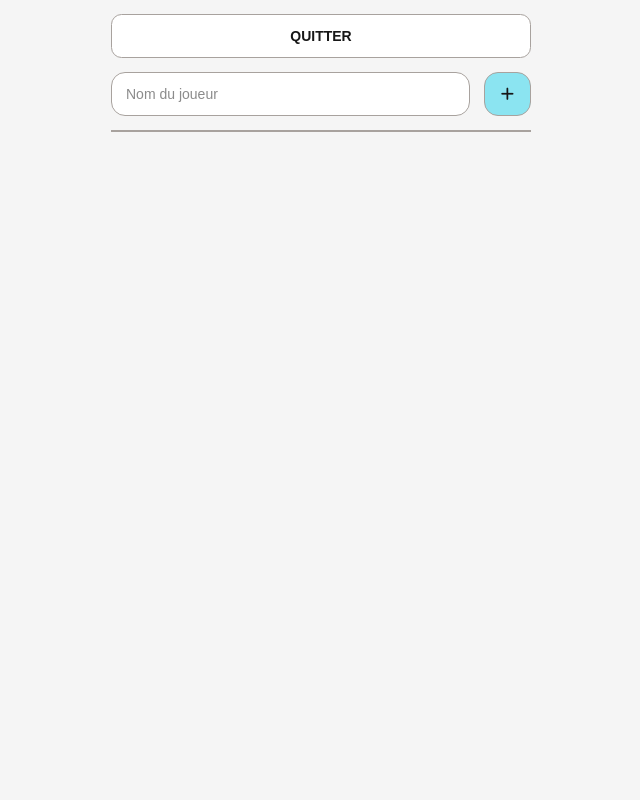
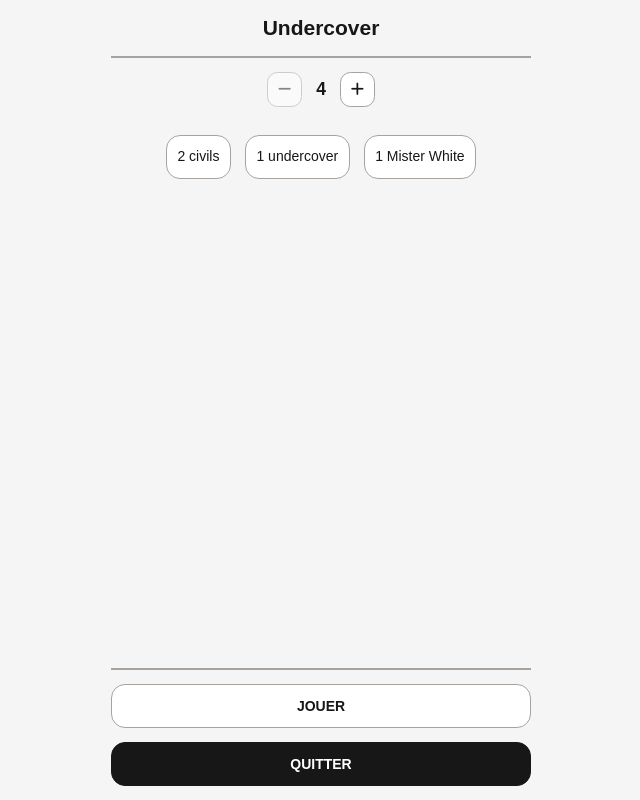
Before and after one commit to bastos-rcd/MyGame, a React (Vite) app: page /undercover in a window 1280 px wide. Shown: the whole page, without its empty margins (319-959 px from the left). Built offline with nearby package versions, Linux system fonts and the light colour scheme; a web font is replaced by a local one.

Commit message:
feat: nb players

```diff
--- /dev/null
+++ b/src/components/button.tsx
@@ -0,0 +1,42 @@
+interface Props {
+	label: string
+	style: 'default' | 'light' | 'dark'
+	action: () => void
+}
+
+export default function Button(props: Props) {
+	return (
+		<button
+			className="rounded-2xl border p-3 font-bold uppercase"
+			style={{
+				color:
+					props.style === 'default'
+						? 'var(--text)'
+						: props.style === 'light'
+							? 'var(--text)'
+							: props.style === 'dark'
+								? 'white'
+								: '',
+				backgroundColor:
+					props.style === 'default'
+						? 'var(--surface)'
+						: props.style === 'light'
+							? 'white'
+							: props.style === 'dark'
+								? 'var(--text)'
+								: '',
+				borderColor:
+					props.style === 'default'
+						? 'var(--border)'
+						: props.style === 'light'
+							? 'var(--border)'
+							: props.style === 'dark'
+								? 'var(--text)'
+								: '',
+			}}
+			onClick={() => props.action()}
+		>
+			{props.label}
+		</button>
+	)
+}
--- a/src/components/buzzer/buzzer-result.tsx
+++ b/src/components/buzzer/buzzer-result.tsx
@@ -2,7 +2,7 @@ import { useNavigate } from 'react-router-dom'
 
 import { buzzerStore } from '@/store/buzzer.store'
 
-import Exit from '@/components/exit'
+import Exit from '@/components/button'
 
 export default function BuzzerResult() {
 	const navigate = useNavigate()
--- a/src/components/exit.tsx
+++ /dev/null
@@ -1,21 +0,0 @@
-import { useNavigate } from 'react-router-dom'
-
-interface Props {
-	action: () => void
-}
-
-export default function Exit(props: Props) {
-	const navigate = useNavigate()
-
-	return (
-		<button
-			className="rounded-xl border border-(--border) bg-white p-3 font-bold uppercase"
-			onClick={() => {
-				props.action()
-				navigate('/')
-			}}
-		>
-			Quitter
-		</button>
-	)
-}
--- a/src/components/undercover/undercover-start.tsx
+++ b/src/components/undercover/undercover-start.tsx
@@ -1,52 +1,67 @@
-import { useState } from 'react'
+import { useNavigate } from 'react-router-dom'
 
 import { undercoverStore } from '@/store/undercover.store'
 
+import { compute } from '@/utils/undercover'
+
 import Divider from '@/components/divider'
-import Exit from '@/components/exit'
+import Button from '@/components/button'
 
 export default function UndercoverStart() {
-	const { players, setPlayers } = undercoverStore()
+	const navigate = useNavigate()
 
-	const [name, setName] = useState<string>('')
-
-	const handleAdd = () => {
-		if (!name.trim()) {
-			return
-		}
-
-		if (players.some((p) => p.name === name)) {
-			alert('Ce joueur existe déjà !')
-			return
-		}
-
-		setPlayers([...players, { name, role: null, die: false }])
-		setName('')
-	}
+	const { start, nbPlayers, setNbPlayers } = undercoverStore()
 
 	return (
 		<>
-			<Exit action={() => {}} />
+			<h1 className="w-full text-center text-2xl font-bold">Undercover</h1>
 
-			<div className="flex flex-row items-center gap-4">
-				<input
-					className="w-full rounded-2xl border border-(--border) bg-white px-4 py-3 outline-none"
-					type="text"
-					placeholder="Nom du joueur"
-					value={name}
-					onChange={(e) => setName(e.target.value)}
-				/>
+			<Divider />
 
-				<button
-					className="rounded-2xl border border-(--border) bg-(--blue)/50 px-4 py-3 text-center"
-					onClick={handleAdd}
-					disabled={!name.trim()}
-				>
-					<i className="fa-solid fa-plus"></i>
-				</button>
+			<div className="flex flex-1 flex-col gap-8">
+				<div className="flex flex-row items-center justify-center gap-4">
+					<button
+						className="flex h-10 w-10 items-center justify-center rounded-xl border border-(--border) bg-white p-3 disabled:opacity-50"
+						disabled={nbPlayers === 4}
+						onClick={() => setNbPlayers(nbPlayers - 1)}
+					>
+						<i className="fa-solid fa-minus"></i>
+					</button>
+
+					<span className="text-xl font-semibold">{nbPlayers}</span>
+
+					<button
+						className="flex h-10 w-10 items-center justify-center rounded-xl border border-(--border) bg-white p-3 disabled:opacity-50"
+						disabled={nbPlayers === 20}
+						onClick={() => setNbPlayers(nbPlayers + 1)}
+					>
+						<i className="fa-solid fa-plus"></i>
+					</button>
+				</div>
+
+				<div className="flex flex-row flex-wrap items-center justify-center gap-4">
+					{Object.entries(compute(nbPlayers)).map(([key, value], index) => (
+						<div
+							className="rounded-2xl border border-(--border) bg-white p-3"
+							key={index}
+						>
+							{value} {key === 'mister' ? 'Mister White' : key}
+						</div>
+					))}
+				</div>
 			</div>
 
 			<Divider />
+
+			<Button label="Jouer" style="light" action={start} />
+
+			<Button
+				label="Quitter"
+				style="dark"
+				action={() => {
+					navigate('/')
+				}}
+			/>
 		</>
 	)
 }
--- a/src/pages/undercover.tsx
+++ b/src/pages/undercover.tsx
@@ -1,16 +1,11 @@
 import { undercoverStore } from '@/store/undercover.store'
 
 import UndercoverStart from '@/components/undercover/undercover-start'
-import { useEffect } from 'react'
 
 export default function Undercover() {
-	const { start, setStart } = undercoverStore()
+	const { status } = undercoverStore()
 
-	useEffect(() => {
-		setStart(false)
-	}, [])
-
-	if (!start) {
+	if (!status) {
 		return <UndercoverStart />
 	}
 
--- a/src/store/undercover.store.ts
+++ b/src/store/undercover.store.ts
@@ -3,16 +3,24 @@ import { create } from 'zustand'
 import type { Player } from '@/models/undercover'
 
 interface State {
-	start: boolean
-	setStart: (start: boolean) => void
+	status: boolean
+	start: () => void
+	stop: () => void
+
+	nbPlayers: number
+	setNbPlayers: (nbPlayer: number) => void
 
 	players: Player[]
 	setPlayers: (players: Player[]) => void
 }
 
 export const undercoverStore = create<State>((set) => ({
-	start: false,
-	setStart: (start) => set({ start }),
+	status: false,
+	start: () => set({ status: true }),
+	stop: () => set({ status: false }),
+
+	nbPlayers: 4,
+	setNbPlayers: (nbPlayers) => set({ nbPlayers }),
 
 	players: [],
 	setPlayers: (players) => set({ players }),
--- /dev/null
+++ b/src/utils/undercover.ts
@@ -0,0 +1,15 @@
+export function compute(players: number): {
+	civils: number
+	undercover: number
+	mister: number
+} {
+	const mister = 1
+	const undercover = Math.max(1, Math.floor((players - 1) / 3.5))
+	const civils = players - undercover - mister
+
+	return {
+		civils,
+		undercover,
+		mister,
+	}
+}
```
